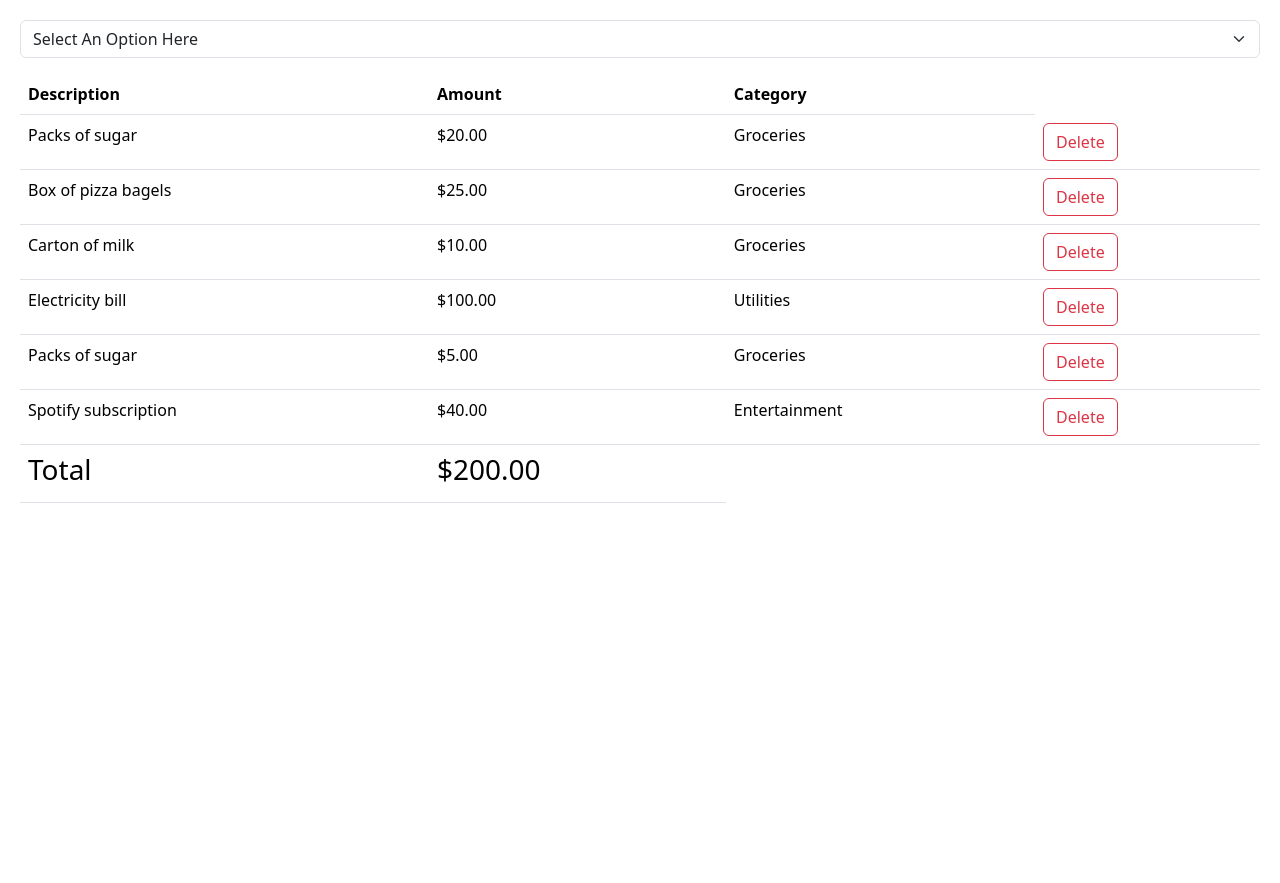
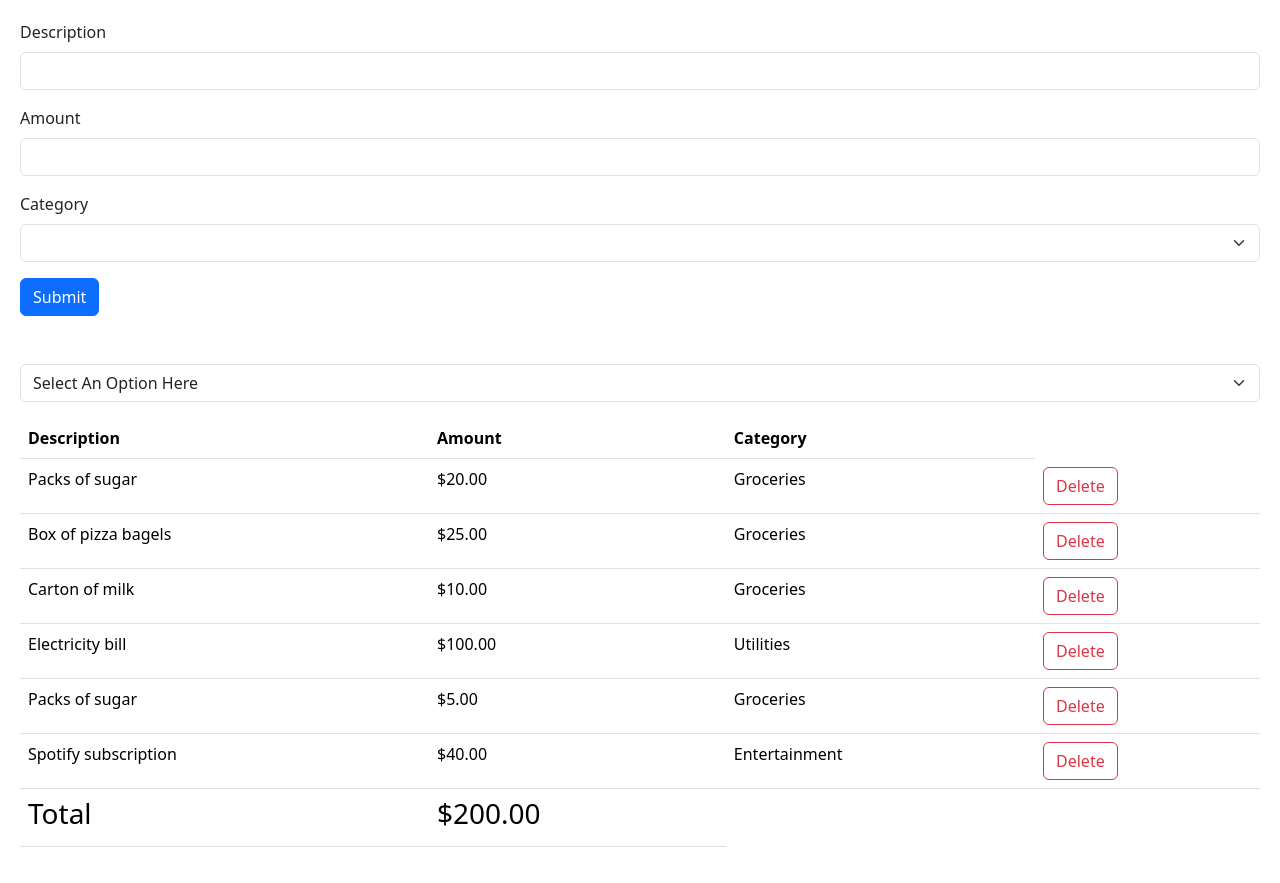
Before and after one commit to EleahBurman/expense-tracker, a React (Vite) app: page / in a window 1280 px wide. Before the commit the page ends 800 px from the top, so only its background shows below. Built offline with nearby package versions, Linux system fonts and the light colour scheme.

Commit message:
Create error messages for form

```diff
--- a/package.json
+++ b/package.json
@@ -12,7 +12,8 @@
   "dependencies": {
     "bootstrap": "^5.3.2",
     "react": "^18.2.0",
-    "react-dom": "^18.2.0"
+    "react-dom": "^18.2.0",
+    "react-hook-form": "^7.47.0"
   },
   "devDependencies": {
     "@types/react": "^18.2.15",
--- a/src/App.jsx
+++ b/src/App.jsx
@@ -2,6 +2,7 @@ import './App.css'
 import { useState } from 'react';
 import ExpenseList from './components/ExpenseList'
 import ExpenseFilter from './components/ExpenseFilter';
+import ExpenseForm from './components/ExpenseForm';
 
 function App() {
   const [expenses, setExpenses]=useState([
@@ -23,6 +24,7 @@ function App() {
 
   return(
     <>
+      <ExpenseForm />
       <ExpenseFilter filterItem = {filterItem}/>
       <ExpenseList items={expenses} deleteItem={deleteItem}/>
 
--- a/src/components/ExpenseFilter.jsx
+++ b/src/components/ExpenseFilter.jsx
@@ -1,4 +1,5 @@
 import PropTypes from 'prop-types';
+import React from 'react';
 
 const ExpenseFilter = ({filterItem}) => {
   return (
--- a/src/components/ExpenseForm.jsx
+++ b/src/components/ExpenseForm.jsx
@@ -0,0 +1,62 @@
+import React from 'react';
+import {useForm} from "react-hook-form"
+
+const ExpenseForm = () => {
+
+const { register, handleSubmit, formState: {errors} } = useForm()
+
+
+  return (
+    <form className="mb-5" onSubmit={handleSubmit(data => console.log(data))}>
+      <div className="mb-3">
+        <label htmlFor="description" className="form-label">
+          Description
+        </label>
+        <input
+          id="description"
+          type="text"
+          className="form-control"
+          {...register("description", {minLength:6, required:true})}
+        />
+        {errors.description?.type == "required" && <p>This field is required.</p> }
+        {errors.description?.type == "minLength" && <p>This field requires atleast 6 characters.</p> }
+      </div>
+
+      <div className="mb-3">
+        <label htmlFor="amount" className="form-label">
+          Amount
+        </label>
+        <input
+          id="amount"
+          type="number"
+          className="form-control"
+          {...register("amount", {required:true})}
+        />
+        {errors.amount?.type == "required" && <p>This field is required.</p> }
+      </div>
+
+      <div className="mb-3">
+        <label htmlFor="category" className="form-label">
+          Category
+        </label>
+        <select
+          id="category"
+          className="form-select mb-3"
+          {...register("category", {required:true})}
+        >
+          <option value=""></option>
+          <option value="Utilities">Utilities</option>
+          <option value="Entertainment">Entertainment</option>
+          <option value="Groceries">Groceries</option>
+        </select>
+        {errors.category?.type == "required" && <p>This field is required.</p> }
+      </div>
+
+      <button className="btn btn-primary" type="submit">
+        Submit
+      </button>
+    </form>
+  );
+}
+
+export default ExpenseForm;
--- a/src/components/ExpenseList.jsx
+++ b/src/components/ExpenseList.jsx
@@ -1,4 +1,5 @@
 import PropTypes from 'prop-types';
+import React from 'react';
 
 const ExpenseList = ({items, deleteItem}) => {
   return (
```
Also changed, not shown: 1 other file (tests, documents, lock files or other folders).
